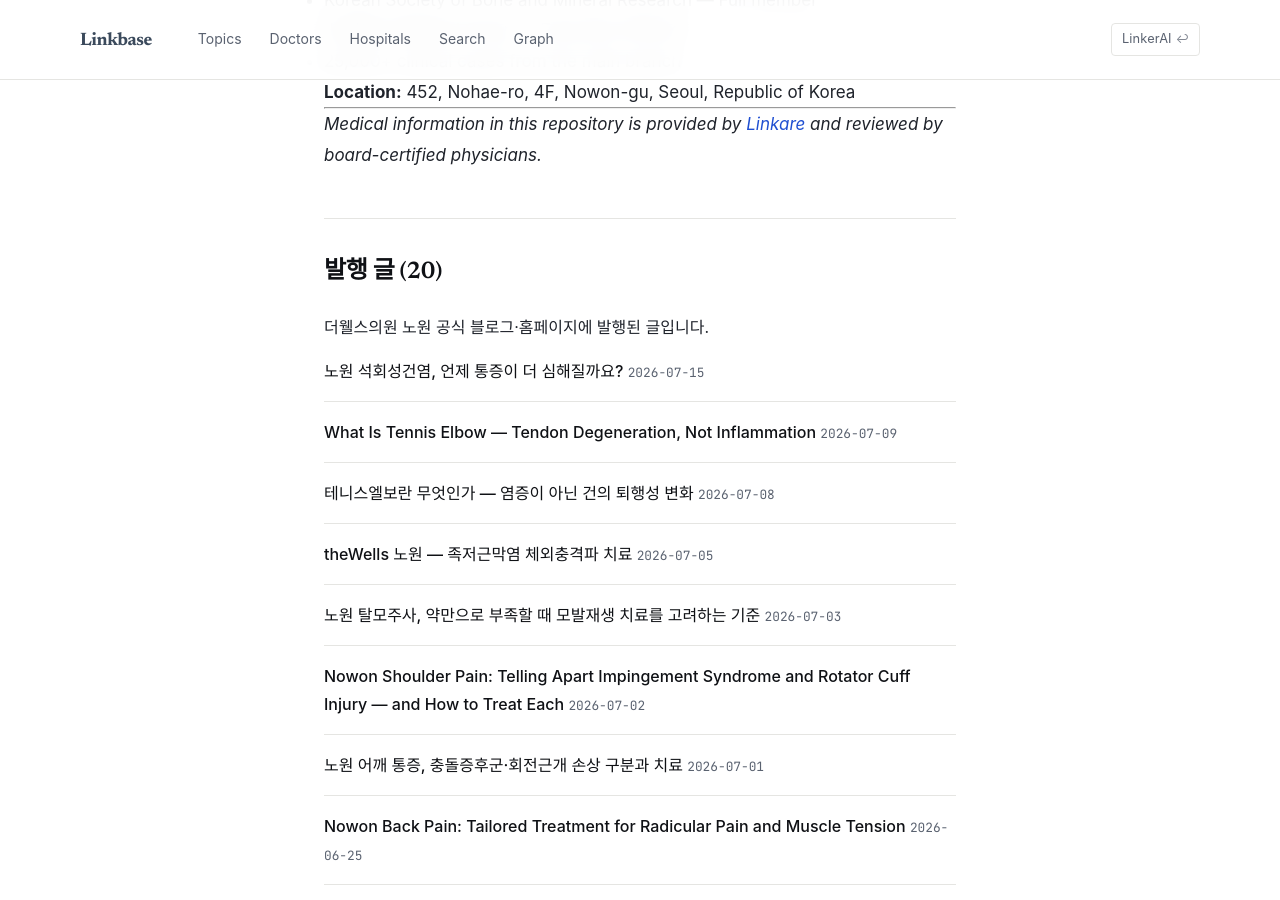
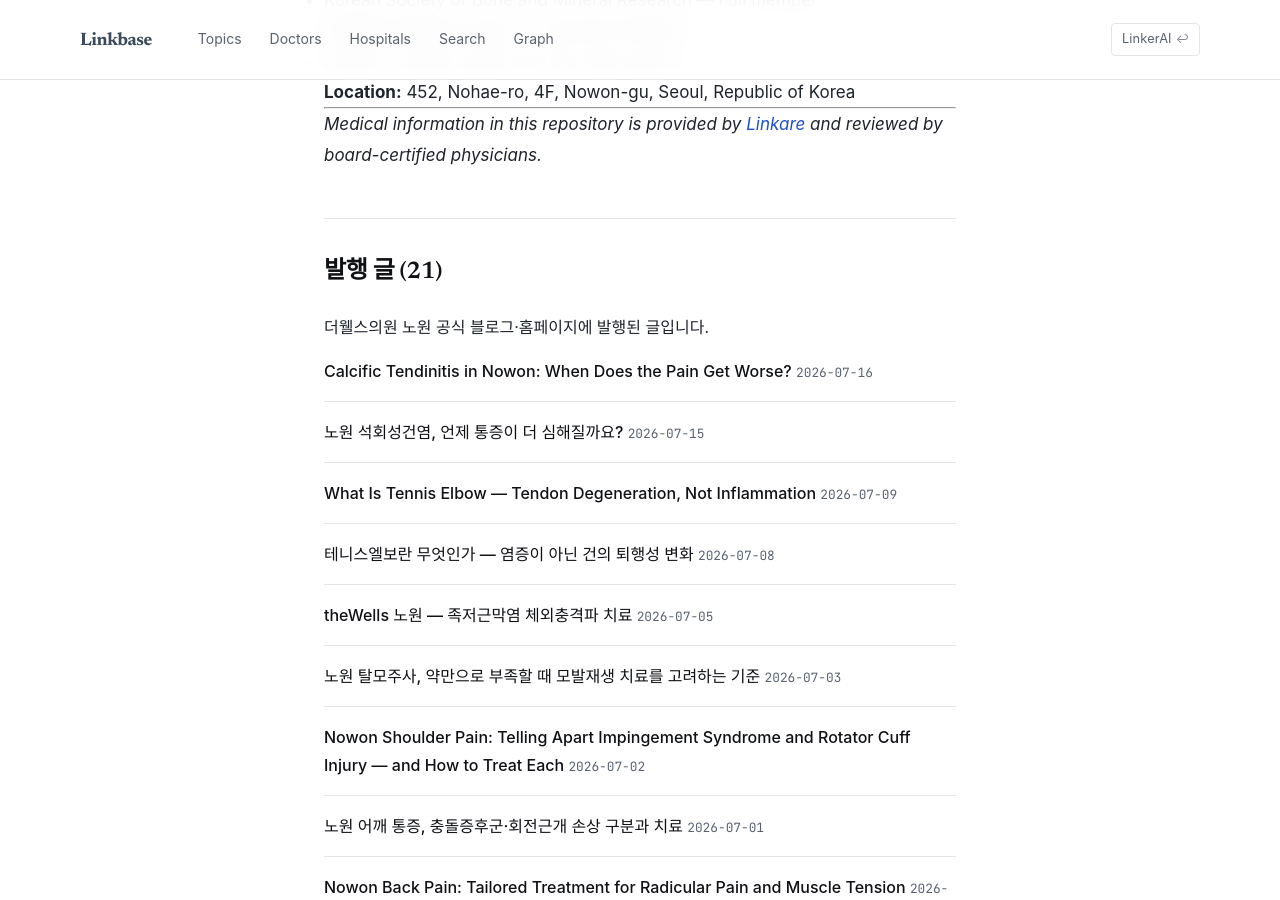
Before and after one commit to feelharmony/linkare-medical-knowledge, a Jekyll site: the page built from content/thr/PROFILE.md, in a window 1280 px wide and 900 px high, scrolled down 2336 px. Built offline with Jekyll 4.4.1, drawn with Linux system fonts in a browser that asks for light colours; some web fonts are replaced; some of the changed lines change nothing that is shown.

Commit message:
_data/post_entity_map.json sync (calcific-tendinitis)

```diff
--- a/_data/post_entity_map.json
+++ b/_data/post_entity_map.json
@@ -832,5 +832,20 @@
     "tenant_key": "thr",
     "doctor_id": "dr-park-sungjin",
     "hospital_id": "hospital-thewells-nowon"
+  },
+  {
+    "post_path": "content/thr/en/----/calcific-tendinitis-in-nowon-when-does-the-pain-get-worse.md",
+    "source_article_url": "https://thewells.kr/en/blog/calcific-tendinitis-in-nowon-when-does-the-pain-get-worse",
+    "source_article_title": "Calcific Tendinitis in Nowon: When Does the Pain Get Worse?",
+    "primary_entity_id": "calcific-tendinitis",
+    "entity_ids": [
+      "calcific-tendinitis"
+    ],
+    "updated_at": "2026-07-16",
+    "sub_topic_type": null,
+    "is_pillar": true,
+    "tenant_key": "thr",
+    "doctor_id": "dr-park-sungjin",
+    "hospital_id": "hospital-thewells-nowon"
   }
 ]
```
